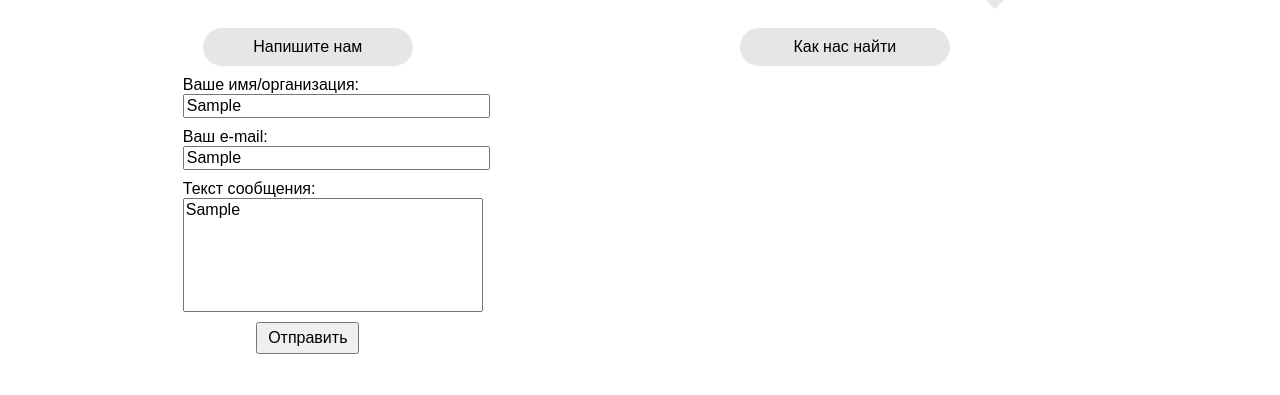
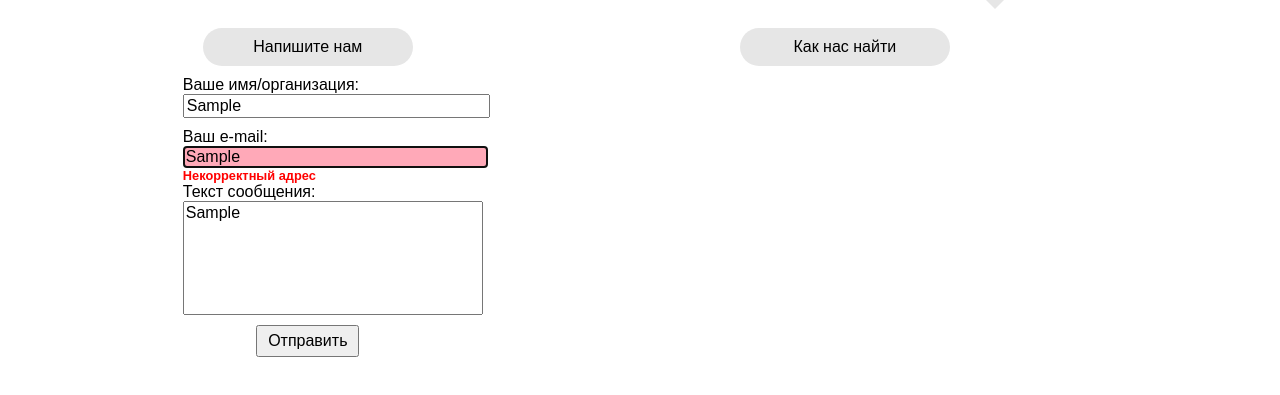
Before and after one commit to DmitryBykin/tzi73.rf, a plain HTML site: page contacts.html in a window 1280 px wide. Both pictures are taken after typing "Sample", "Sample", "Sample" into the empty fields and a click on the input "Отправить". Shown: the part 157-552 px from the top of the page. Drawn offline with Linux system fonts and the light colour scheme; no server answers.

Commit message:
Изменена форма

```diff
--- a/contacts.html
+++ b/contacts.html
@@ -56,11 +56,11 @@
 				<p class="write-us">Напишите нам</p>
 				<form action="/cgi-bin/sendmail.py" method="post" id="form">
 					<label>Ваше имя/организация:</label>
-					<input type="text" placeholder="Представьтесь, пожалуйста" name="name" size="30">
+					<input type="text" placeholder="Представьтесь, пожалуйста" name="name" size="30" title="Введите имя">
                     <label>Ваш e-mail:</label>
 					<input type="text" placeholder="Для отправки ответа" name="e_mail" size="30">
 					<label>Текст сообщения:</label>
-					<textarea name="letter-content" cols="30" rows="6" placeholder="Ваше сообщение"></textarea>
+					<textarea name="letter_content" cols="30" rows="6" placeholder="Ваше сообщение"></textarea>
 					<!--<input type="button" class="send-email" onclick="sendRequest();" value="Отправить">-->
 					<input type="submit" class="send-email" value="Отправить">
 					<div class="request-send-success"></div>
@@ -84,32 +84,56 @@
 	<script>
 		$('#form input[type="text"]').val('');
 		$('#form textarea').val('');
+
         $('#form').validate({
-			rules: {
-				name: {
+          rules : {
+            name : {
               required: true
             },
-				e_mail: {
-					required: true
+            e_mail : {
+              required: true,
+              email: true
+            },
+            letter_content : {
+              required: true,
             }
-			} // end rules
+          },
+          messages : {
+            name: {
+              required: 'Введите имя или организацию'
+            },
+            e_mail : {
+              required: 'Введите e-mail',
+              email: 'Некорректный адрес'
+            },
+            letter_content : {
+              required: 'Введите сообщение'
+            }
+          },
+          errorPlacement:
+            function(error, element) {
+                  error.insertAfter(element);
+            }
         });
 
-		$('form').submit(function(evt){
+		$('#form').submit( function(evt){ //function sendRequest(){
             evt.preventDefault();
 			$.ajax({    // Начала конструкции для работы с Ajax через jQuery
 				type: "POST", // Метод, которым получаем данные из формы
 				url: "/cgi-bin/sendmail.py", // Обработчик формы.
 				data: $("#form").serialize(), // Этот метод, берет форму с id=form и достает оттуда данные
 				success: function(html) {
+                    if(html == 'error')
+                      return false;
+                    else {
                       $(".request-send-success").html("Ваше сообщение отправлено.Если в ближайшее время на указанный Вами e-mail не придет подтверждение проверьте, пожалуйста, еще раз адрес");
 
                       $('#form input[type="text"]').val('');		// обнуляем форму
                       $('#form textarea').val('');
                     }
+				}
 			});
-
-		})
+		});
 	</script>
 </body>
 </html>
--- a/css/styles.css
+++ b/css/styles.css
@@ -383,6 +383,17 @@ header .email:before {
 
 	color: black;
 }
+.feedback-form label.error {
+  font-size: 0.8em;
+  color: #F00;
+  font-weight: bold;
+  display: block;
+  margin-top: -10px;
+}
+.feedback-form input.error, .feedback-form textarea.error {
+  background: #FFA9B8;
+  border: 1px solid red;
+}
 
 /**************************** end contacts ************************************/
 @media (max-width: 399px) {
```
Also changed, not shown: 1 other file. Lines whose indentation alone changed are shown as unchanged.
